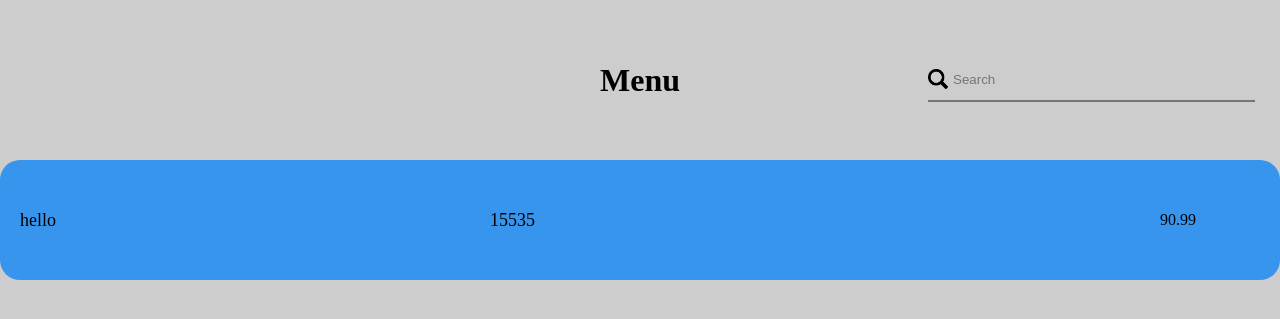
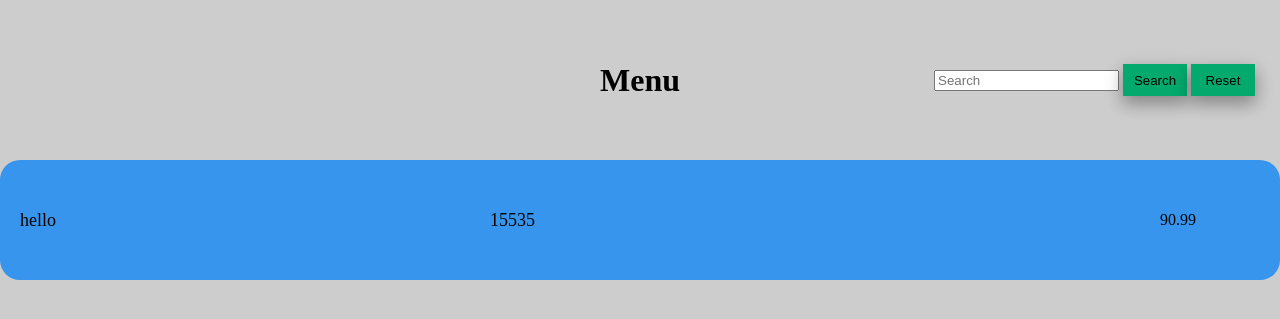
Before and after one commit to Ahmad-MHK/phpfirst, a PHP site: page / in a window 1280 px wide; the page is wider, and only the part inside the window is pictured. Shown: the part 80-399 px from the top of that part. Run offline with PHP 8.4, Linux system fonts and the light colour scheme; data comes from the database, SQL or seed files in the repository.

Commit message:
zoekveld
zoekveld php gemakt

```diff
--- a/add-menuu.php
+++ b/add-menuu.php
@@ -10,7 +10,6 @@
     <meta name="viewport" content="width=device-width, initial-scale=1.0">
     <link rel="stylesheet" href="layout.css">
     <title>Document</title>
-    <link rel="stylesheet" href="layout.css">
 </head>
 <body>
 
--- a/index.php
+++ b/index.php
@@ -1,5 +1,6 @@
-<?php session_start();
-    require_once("connection.php");
+<?php
+session_start();
+require_once("connection.php");
 ?>
 
 <!DOCTYPE html>
@@ -29,13 +30,28 @@
                     <h1>Menu</h1>
                 </div>
                 <div class="proc40">
-                    <input class="icon"  type="text" value placeholder="Search">
+                    <form method="POST" class="search-form">
+                        <input type="text" name="search" placeholder="Search">
+                        <button type="submit">Search</button>
+                        <button type="button" onclick="window.location.href='<?php echo $_SERVER['PHP_SELF']; ?>'">Reset</button>
+                    </form>
                 </div>
             </div>
 
         <?php
-            $stmt = $conn->query("SELECT * FROM menu");
-            while($row = $stmt->fetch()) {
+            if (isset($_POST["search"])) {
+                $search = $_POST["search"];
+                $stmt = $conn->prepare("SELECT * FROM menu WHERE titel LIKE ?");
+                $stmt->execute(["%$search%"]);
+            } else {
+                $stmt = $conn->query("SELECT * FROM menu");
+            }
+
+            if (isset($_POST["reset"])) {
+                $stmt = $conn->query("SELECT * FROM menu");
+            }
+
+            while ($row = $stmt->fetch()) {
         ?>
 
             <div class="col-menu">
```
